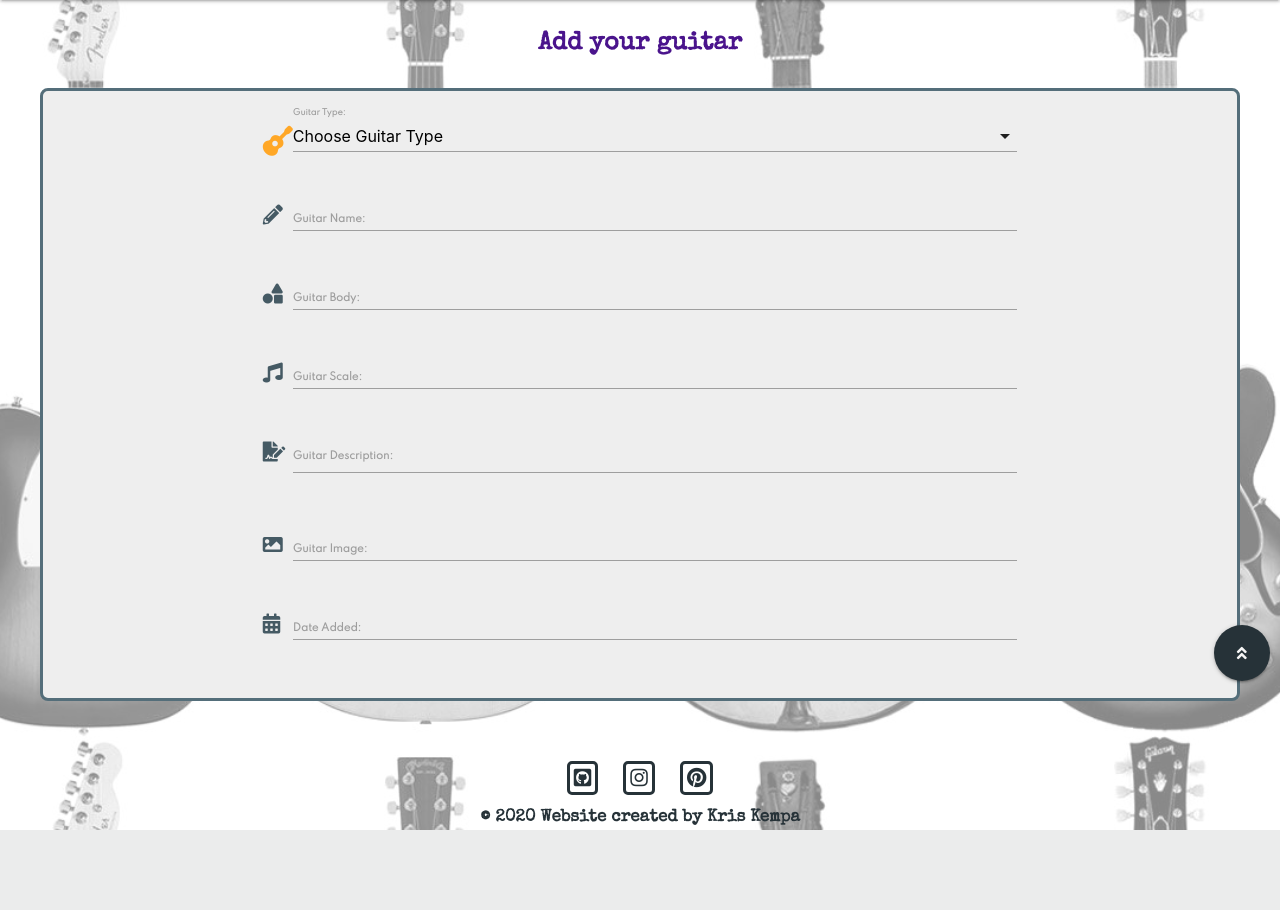
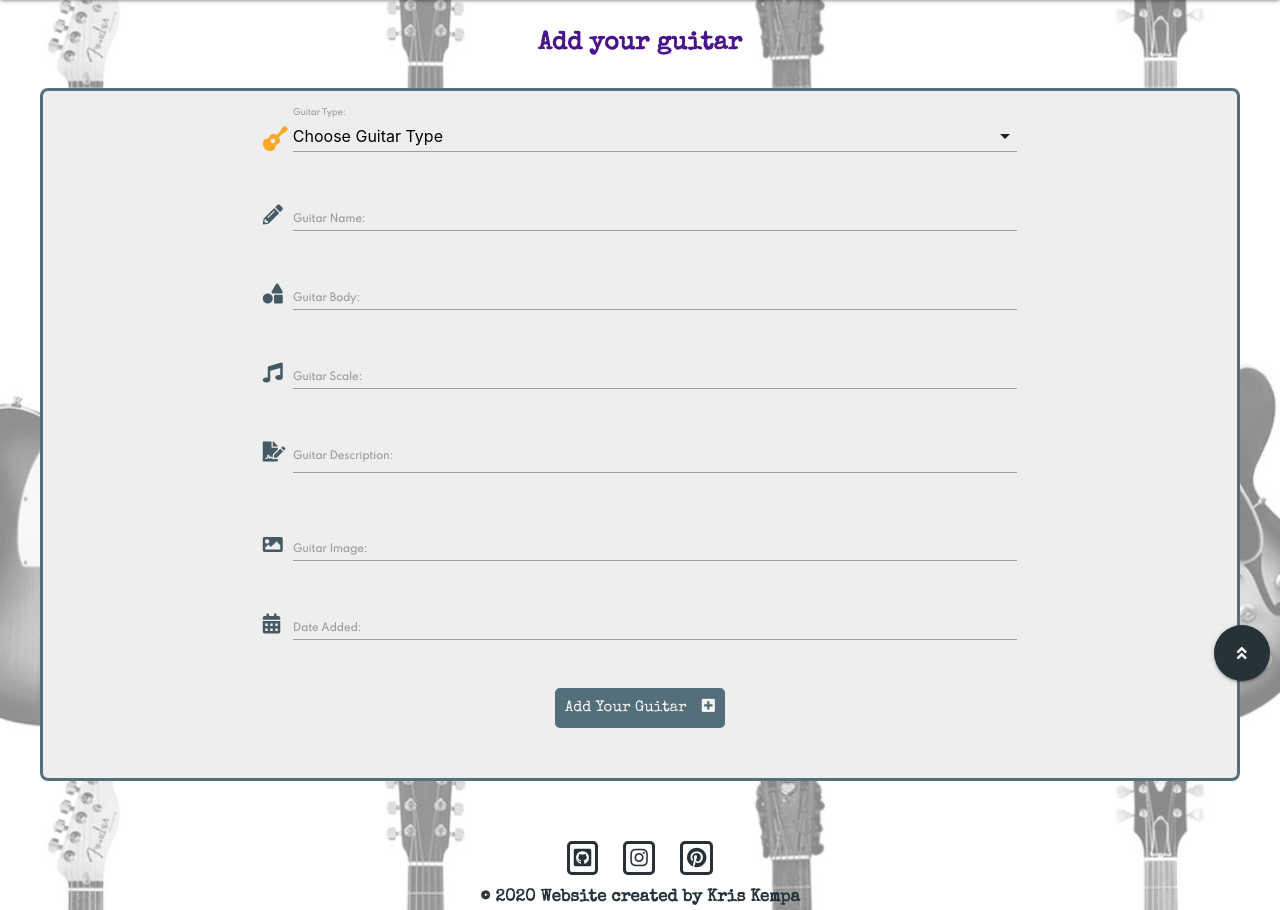
Before and after one commit to Code-Institute-Submissions/buzzing-strings, a Flask app: page /add_guitar in a window 1280 px wide. Shown: the part 64-974 px from the top of the page. Before the commit the page ends 894 px from the top, so only its background shows below. Run offline with Flask 2, Linux system fonts and the light colour scheme; data that the repository does not hold is empty; some libraries are stand-ins or nearby versions.

Commit message:
Submit button added to add guitar form

```diff
--- a/app.py
+++ b/app.py
@@ -115,12 +115,24 @@ def guitars():
 
 
 # Add Guitar
-@app.route("/add_guitar")
+@app.route("/add_guitar", methods=["GET", "POST"])
 def add_guitar():
     """
     Enables the user to choose the guitar type,
     allows the user to add a new guitar
     """
+    if request.method == "POST":
+        guitar = {
+            "guitar_type": request.form.get("guitar_type"),
+            "guitar_name": request.form.get("guitar_name"),
+            "guitar_body": request.form.get("guitar_body"),
+            "guitar_scale": request.form.get("guitar_scale"),
+            "guitar_description": request.form.get("guitar_description"),
+            "guitar_image": request.form.get("guitar_image"),
+            "date_added": request.form.get("date_added")
+        }
+        mongo.db.guitars.insert_one(guitar)
+        return redirect(url_for("user"))
     guitar_categories = mongo.db.guitar_categories.find().sort(
             "guitar_type", 1)
     return render_template(
--- a/static/css/style.css
+++ b/static/css/style.css
@@ -148,7 +148,7 @@ ul.guitar-menu.collapsible {
 }
 
 .fa-guitar:before {
-    font-size: 3rem;
+    font-size: 2.5rem;
 }
 
 /* Register and Login form styling */
@@ -197,6 +197,8 @@ p.pattern-password {
     font-size: 1.5rem;
     line-height: 2rem;
     border-width: 0;
+    cursor: pointer;
+    transition: all .4s ease-in-out;
 }
 
 .form-buttons:hover {
--- a/templates/components/forms/login_form.html
+++ b/templates/components/forms/login_form.html
@@ -36,7 +36,7 @@
             <div class="action-buttons">
                 <!--login button-->
                 <div class="col s12">
-                    <button type="submit" class="form-buttons" name="action">Login here!
+                    <button type="submit" class="form-buttons">Login here!
                     <i class="fas fa-sign-in-alt"></i></button>
                 </div>
                 <!--register redirect link-->
--- a/templates/components/forms/register_form.html
+++ b/templates/components/forms/register_form.html
@@ -37,7 +37,7 @@
             <div class="action-buttons">
                 <!--register button-->
                 <div class="col s12">
-                    <button type="submit" class="form-buttons" name="action">Register here!
+                    <button type="submit" class="form-buttons">Register here!
                     <i class="fas fa-sign-in-alt"></i></button>
                 </div>
                 <!--login redirect link-->
--- a/templates/pages/add_guitar.html
+++ b/templates/pages/add_guitar.html
@@ -5,7 +5,7 @@
 
 <!--add new guitar form-->
 <div class="row">
-    <form class="add-guitar grey lighten-3" method="POST" action="">
+    <form class="add-guitar grey lighten-3" method="POST" action="{{ url_for('add_guitar') }}">
         <!--guitar category selection-->
         <div class="row">
              <div class="col s12 m8 offset-m2 input-field">
@@ -59,7 +59,7 @@
         <div class="row">
             <div class="col s12 m8 offset-m2 input-field">
                 <i class="fas fa-image prefix blue-grey-text text-darken-2"></i>
-                <input id="guitar_image" name="guitar_image" type="text"
+                <input id="guitar_image" name="guitar_image" type="url"
                     class="validate" required>
                 <label for="guitar_image">Guitar Image:</label>
             </div>
@@ -73,6 +73,12 @@
                 <label for="date_added">Date Added:</label>
             </div>
         </div>
+        <!--submit button-->
+        <div class="row">
+            <div class="col s12 m8 offset-m2 center-align">
+                <button type="submit" class="form-buttons"><i class="fas fa-plus-square right"></i>Add Your Guitar</button>
+            </div>
+        </div>
     </form>
 </div>
 
```
Also changed, not shown: templates/pages/user_list.html (+4 -4 lines).
